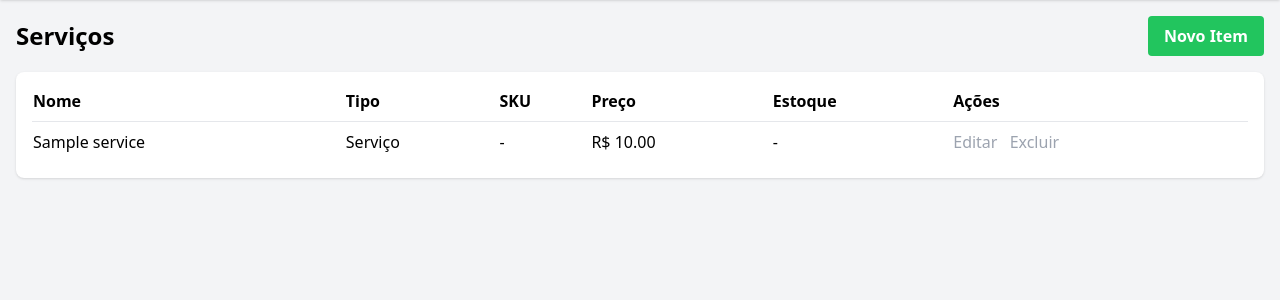
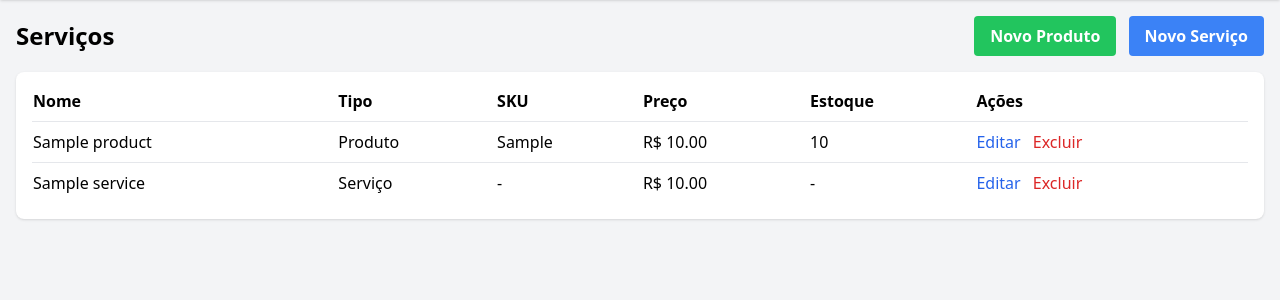
Before and after one commit to PedroMarineli/atena, a Django app: page /inventory/services/ in a window 1280 px wide. Shown: the part 44-344 px from the top of the page. Run offline with Django 5.2, Linux system fonts and the light colour scheme; a user stored in the database is signed in; tables that the repository leaves empty hold one stand-in row (values such as "Sample post"); some libraries are stand-ins or nearby versions.

Commit message:
Add service management functionality with create, update, and delete operations

```diff
--- a/inventory/urls.py
+++ b/inventory/urls.py
@@ -11,4 +11,7 @@ urlpatterns = [
     path('create/', views.item_create, name='item_create'),
     path('<int:pk>/update/', views.item_update, name='item_update'),
     path('<int:pk>/delete/', views.item_delete, name='item_delete'),
+    path('services/create/', views.service_create, name='service_create'),
+    path('services/<int:pk>/update/', views.service_update, name='service_update'),
+    path('services/<int:pk>/delete/', views.service_delete, name='service_delete'),
 ]
--- a/inventory/views.py
+++ b/inventory/views.py
@@ -2,6 +2,7 @@ from django.shortcuts import render, get_object_or_404, redirect
 from django.http import HttpResponse
 from django.views.decorators.http import require_http_methods
 from django.contrib.auth.decorators import login_required
+from django.urls import reverse
 from .models import Product, Service, Supplier
 from .forms import ProductForm, ServiceForm, SupplierForm
 
@@ -41,60 +42,108 @@ def supplier_delete(request, pk):
         return redirect('supplier_list')
     return render(request, 'inventory/supplier_confirm_delete.html', {'supplier': supplier})
 
+def get_inventory_context():
+    return {
+        'products': Product.objects.all(),
+        'services': Service.objects.all()
+    }
+
 @login_required
 def item_list(request):
-    products = Product.objects.all()
-    return render(request, 'inventory/item_list.html', {'products': products, 'page_title': 'Produtos'})
+    context = get_inventory_context()
+    context['page_title'] = 'Produtos'
+    return render(request, 'inventory/item_list.html', context)
 
 @login_required
 def service_list(request):
-    services = Service.objects.all()
-    return render(request, 'inventory/item_list.html', {'services': services, 'page_title': 'Serviços'})
+    context = get_inventory_context()
+    context['page_title'] = 'Serviços'
+    return render(request, 'inventory/item_list.html', context)
 
 @login_required
 def item_create(request):
-    # Simplified to Product for now to allow migrations
     if request.method == 'POST':
         form = ProductForm(request.POST)
         if form.is_valid():
             form.save()
             if request.htmx:
-                products = Product.objects.all()
-                return render(request, 'inventory/partials/item_list_rows.html', {'products': products})
+                return render(request, 'inventory/partials/item_list_rows.html', get_inventory_context())
             return redirect('item_list')
     else:
         form = ProductForm()
 
+    context = {'form': form, 'submit_url': reverse('item_create'), 'modal_title': 'Novo Produto'}
     if request.htmx:
-        return render(request, 'inventory/partials/item_form.html', {'form': form})
-    return render(request, 'inventory/item_form.html', {'form': form})
+        return render(request, 'inventory/partials/item_form.html', context)
+    return render(request, 'inventory/item_form.html', context)
 
 @login_required
 def item_update(request, pk):
-    # Simplified to Product for now
     item = get_object_or_404(Product, pk=pk)
     if request.method == 'POST':
         form = ProductForm(request.POST, instance=item)
         if form.is_valid():
             form.save()
             if request.htmx:
-                products = Product.objects.all()
-                return render(request, 'inventory/partials/item_list_rows.html', {'products': products})
+                return render(request, 'inventory/partials/item_list_rows.html', get_inventory_context())
             return redirect('item_list')
     else:
         form = ProductForm(instance=item)
 
+    context = {'form': form, 'item': item, 'submit_url': reverse('item_update', args=[item.pk]), 'modal_title': 'Editar Produto'}
     if request.htmx:
-        return render(request, 'inventory/partials/item_form.html', {'form': form, 'item': item})
-    return render(request, 'inventory/item_form.html', {'form': form, 'item': item})
+        return render(request, 'inventory/partials/item_form.html', context)
+    return render(request, 'inventory/item_form.html', context)
 
 @login_required
 @require_http_methods(["DELETE", "POST"])
 def item_delete(request, pk):
-    # Simplified to Product for now
     item = get_object_or_404(Product, pk=pk)
     item.delete()
     if request.htmx:
-        products = Product.objects.all()
-        return render(request, 'inventory/partials/item_list_rows.html', {'products': products})
+        return render(request, 'inventory/partials/item_list_rows.html', get_inventory_context())
     return redirect('item_list')
+
+@login_required
+def service_create(request):
+    if request.method == 'POST':
+        form = ServiceForm(request.POST)
+        if form.is_valid():
+            form.save()
+            if request.htmx:
+                return render(request, 'inventory/partials/item_list_rows.html', get_inventory_context())
+            return redirect('service_list')
+    else:
+        form = ServiceForm()
+
+    context = {'form': form, 'submit_url': reverse('service_create'), 'modal_title': 'Novo Serviço'}
+    if request.htmx:
+        return render(request, 'inventory/partials/item_form.html', context)
+    return render(request, 'inventory/item_form.html', context)
+
+@login_required
+def service_update(request, pk):
+    service = get_object_or_404(Service, pk=pk)
+    if request.method == 'POST':
+        form = ServiceForm(request.POST, instance=service)
+        if form.is_valid():
+            form.save()
+            if request.htmx:
+                return render(request, 'inventory/partials/item_list_rows.html', get_inventory_context())
+            return redirect('service_list')
+    else:
+        form = ServiceForm(instance=service)
+
+    context = {'form': form, 'item': service, 'submit_url': reverse('service_update', args=[service.pk]), 'modal_title': 'Editar Serviço'}
+    if request.htmx:
+        return render(request, 'inventory/partials/item_form.html', context)
+    return render(request, 'inventory/item_form.html', context)
+
+@login_required
+@require_http_methods(["DELETE", "POST"])
+def service_delete(request, pk):
+    service = get_object_or_404(Service, pk=pk)
+    service.delete()
+    if request.htmx:
+        return render(request, 'inventory/partials/item_list_rows.html', get_inventory_context())
+    return redirect('service_list')
--- a/templates/inventory/item_list.html
+++ b/templates/inventory/item_list.html
@@ -4,12 +4,20 @@
 <div x-data="{ open: false }">
     <div class="flex justify-between items-center mb-4">
         <h2 class="text-2xl font-bold">{{ page_title|default:"Estoque" }}</h2>
-        <button hx-get="{% url 'item_create' %}"
-                hx-target="#modal-content"
-                @click="open = true"
-                class="bg-green-500 hover:bg-green-700 text-white font-bold py-2 px-4 rounded">
-            Novo Item
-        </button>
+        <div>
+            <button hx-get="{% url 'item_create' %}"
+                    hx-target="#modal-content"
+                    @click="open = true"
+                    class="bg-green-500 hover:bg-green-700 text-white font-bold py-2 px-4 rounded mr-2">
+                Novo Produto
+            </button>
+            <button hx-get="{% url 'service_create' %}"
+                    hx-target="#modal-content"
+                    @click="open = true"
+                    class="bg-blue-500 hover:bg-blue-700 text-white font-bold py-2 px-4 rounded">
+                Novo Serviço
+            </button>
+        </div>
     </div>
 
     <div class="bg-white shadow rounded-lg p-4">
--- a/templates/inventory/partials/item_form.html
+++ b/templates/inventory/partials/item_form.html
@@ -1,8 +1,8 @@
-<form hx-post="{% if item %}{% url 'item_update' item.pk %}{% else %}{% url 'item_create' %}{% endif %}"
+<form hx-post="{{ submit_url }}"
       hx-target="#item-table-body"
       @submit="open = false">
     <div class="mb-4">
-        <h3 class="text-lg font-bold">{% if item %}Editar Produto{% else %}Novo Produto{% endif %}</h3>
+        <h3 class="text-lg font-bold">{{ modal_title }}</h3>
     </div>
 
     {% csrf_token %}
--- a/templates/inventory/partials/item_list_rows.html
+++ b/templates/inventory/partials/item_list_rows.html
@@ -30,9 +30,18 @@
     <td class="py-2">R$ {{ service.price }}</td>
     <td class="py-2">-</td>
     <td class="py-2">
-        <!-- TODO: Implement Service editing/deletion -->
-        <span class="text-gray-400 mr-2">Editar</span>
-        <span class="text-gray-400">Excluir</span>
+        <button hx-get="{% url 'service_update' service.pk %}"
+                hx-target="#modal-content"
+                @click="open = true"
+                class="text-blue-600 hover:text-blue-900 mr-2">
+            Editar
+        </button>
+        <button hx-delete="{% url 'service_delete' service.pk %}"
+                hx-confirm="Tem certeza que deseja excluir este serviço?"
+                hx-target="#item-table-body"
+                class="text-red-600 hover:text-red-900">
+            Excluir
+        </button>
     </td>
 </tr>
 {% endfor %}
```
